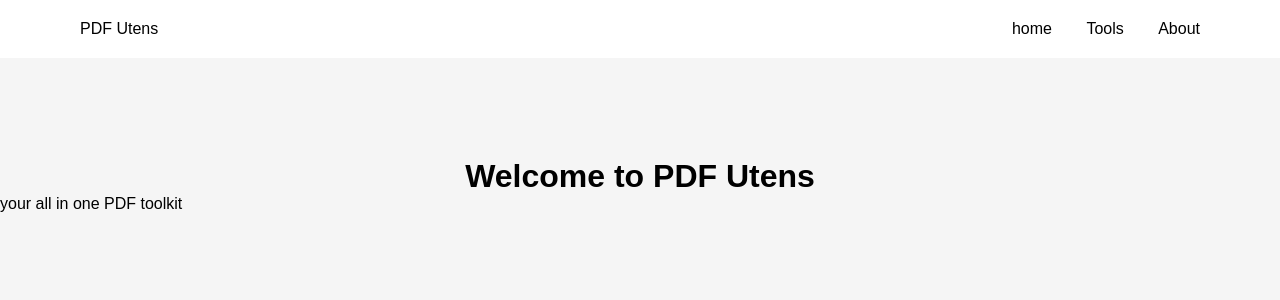
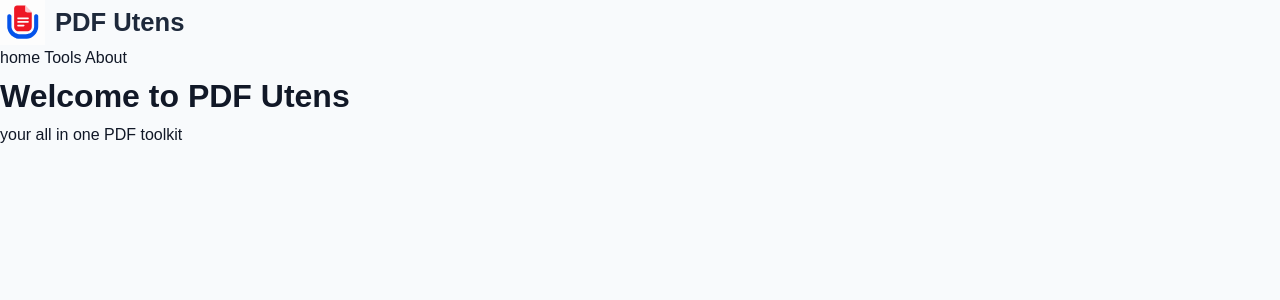
Before and after one commit to Shawoorsaqib/PDFUtens, a Flask app: page / in a window 1280 px wide. Shown: the top 300 px of the page. Run offline with Flask 3, Linux system fonts and the light colour scheme.

Commit message:
added some UI features

```diff
--- /dev/null
+++ b/static/css/base.css
@@ -0,0 +1,120 @@
+/* ==========================================
+   Base Styles: Reset, CSS Variables, Typography
+   ========================================== */
+
+:root {
+    /* Primary Colors */
+    --primary: #2563EB;
+    --primary-dark: #1D4ED8;
+    --primary-light: #DBEAFE;
+
+    /* Secondary Colors */
+    --secondary: #1E293B;
+    --secondary-light: #334155;
+
+    /* Accent */
+    --accent: #10B981;
+
+    /* Backgrounds */
+    --background: #F8FAFC;
+    --surface: #FFFFFF;
+    --surface-hover: #F1F5F9;
+
+    /* Text */
+    --text-primary: #111827;
+    --text-secondary: #6B7280;
+    --text-light: #9CA3AF;
+
+    /* Borders */
+    --border: #E5E7EB;
+
+    /* Status */
+    --success: #22C55E;
+    --warning: #F59E0B;
+    --error: #EF4444;
+
+    /* Shadow */
+    --shadow-sm: 0 2px 6px rgba(0,0,0,.08);
+    --shadow-md: 0 6px 18px rgba(0,0,0,.12);
+    --shadow-lg: 0 12px 30px rgba(0,0,0,.15);
+
+    /* Border Radius */
+    --radius-sm: 8px;
+    --radius-md: 12px;
+    --radius-lg: 18px;
+    --radius-xl: 24px;
+
+    /* Font Sizes */
+    --fs-xs: 0.75rem;
+    --fs-sm: 0.875rem;
+    --fs-md: 1rem;
+    --fs-lg: 1.25rem;
+    --fs-xl: 2rem;
+    --fs-2xl: 3rem;
+    --fs-3xl: 4rem;
+
+    /* Font Weight */
+    --fw-light: 300;
+    --fw-normal: 400;
+    --fw-medium: 500;
+    --fw-semibold: 600;
+    --fw-bold: 700;
+
+    /* Spacing */
+    --space-xs: .5rem;
+    --space-sm: .75rem;
+    --space-md: 1rem;
+    --space-lg: 1.5rem;
+    --space-xl: 2rem;
+    --space-2xl: 3rem;
+    --space-3xl: 5rem;
+
+    /* Navbar */
+    --navbar-height: 80px;
+
+    /* Transition */
+    --transition: .3s ease;
+
+    /* Container */
+    --container-width: 1280px;
+    --container-padding: 1.5rem;
+}
+
+/* Reset & Global Styles */
+* {
+    margin: 0;
+    padding: 0;
+    box-sizing: border-box;
+}
+
+html {
+    scroll-behavior: smooth;
+}
+
+body {
+    font-family: 'Poppins', sans-serif;
+    background: var(--background);
+    color: var(--text-primary);
+    line-height: 1.6;
+    overflow-x: hidden;
+}
+
+a {
+    text-decoration: none;
+    color: inherit;
+}
+
+img {
+    display: block;
+    max-width: 100%;
+}
+
+button {
+    cursor: pointer;
+    border: none;
+    font-family: inherit;
+}
+
+ul {
+    list-style: none;
+}
--- /dev/null
+++ b/static/css/components.css
@@ -0,0 +1,22 @@
+/* ==========================================
+   Component Styles: Buttons, Cards, Navbar, Footer
+   ========================================== */
+
+.logo {
+    display: flex;
+    align-items: center;
+    gap: 10px;
+    font-size: 1.5rem;
+    font-weight: 700;
+}
+
+.logo img {
+    width: 45px;
+    height: 45px;
+}
+
+.logo span {
+    font-size: 1.6rem;
+    font-weight: 700;
+    color: #1E293B;
+}
--- /dev/null
+++ b/static/css/layout.css
@@ -0,0 +1,8 @@
+/* ==========================================
+   Layout Styles: Containers, Grids, Flex Utilities
+   ========================================== */
+
+.container {
+    width: min(100% - (2 * var(--container-padding)), var(--container-width));
+    margin-inline: auto;
+}
--- /dev/null
+++ b/static/css/pages.css
@@ -0,0 +1,3 @@
+/* ==========================================
+   Page-Specific Styles: Home Page & Specialized Views
+   ========================================== */
--- /dev/null
+++ b/static/css/responsive.css
@@ -0,0 +1,3 @@
+/* ==========================================
+   Responsive Styles & Media Queries
+   ========================================== */
--- a/static/css/style.css
+++ b/static/css/style.css
@@ -1,31 +1,6 @@
-*{
-    margin:0;
-    padding:0;
-    box-sizing:border-box;
-}
 
-body{
-    font-family:Arial, Helvetica, sans-serif;
-    background:#f5f5f5;
-}
-
-header{
-    display:flex;
-    justify-content:space-between;
-    align-items:center;
-
-    padding:20px 80px;
-
-    background:white;
-}
-
-nav a{
-    text-decoration:none;
-    color:black;
-    margin-left:30px;
-}
-
-h1{
-    margin-top:100px;
-    text-align:center;
-}
+@import 'base.css';
+@import 'layout.css';
+@import 'components.css';
+@import 'pages.css';
+@import 'responsive.css';
--- a/templates/base.html
+++ b/templates/base.html
@@ -1,5 +1,6 @@
 <!DOCTYPE html>
 <html lang="en">
+
 <head>
     <meta charset="UTF-8">
     <meta name="viewport" content="width=device-width, initial-scale=1.0">
@@ -7,10 +8,12 @@
 
     <link rel="stylesheet" href="{{ url_for('static', filename='css/style.css')}}">
 </head>
+
 <body>
     <header>
         <div class="logo">
-            PDF Utens
+            <img src="{{ url_for('static', filename='images/logo.svg') }}" alt="PDF Utens Logo">
+            <span>PDF Utens</span>
         </div>
 
         <nav>
@@ -30,4 +33,5 @@
     {% endblock %}
 
 </body>
+
 </html>
```
Also changed, not shown: static/icons/favicon.png (added), static/icons/favicon.svg (added), static/images/logo.svg (added), static/images/logo_dark.svg (added), static/images/logo_light.png (added), static/images/logo_light.svg (added), templates/index.html (line endings or trailing spaces).
